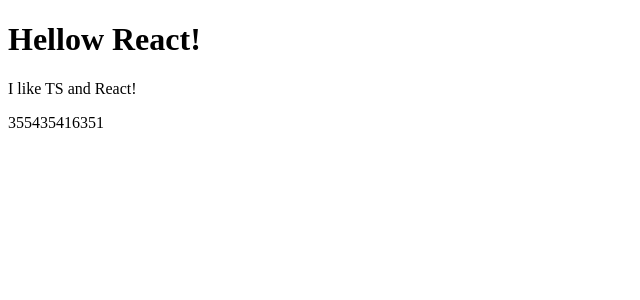
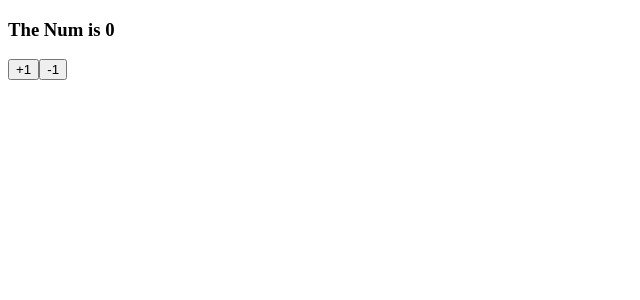
Before and after one commit to DoGukKim/react-basic-prepare, a React (Create React App) app: page / in a window 1280 px wide. Shown: the top 300 px of the page, without its empty margins (0-640 px from the left). Built offline with nearby package versions, Linux system fonts and the light colour scheme.

Commit message:
UpdateUseingSetState

```diff
--- a/src/Components/App.js
+++ b/src/Components/App.js
@@ -1,19 +1,12 @@
 import React from "react";
 import Screen from "./Screen";
-import PropsTypes from "prop-types";
 
 function App() {
   return (
     <>
-      <Screen name="React!" favNum={355435416351}>
-        I like TS and React!
-      </Screen>
+      <Screen />
     </>
   );
 }
 
-Screen.PropsTypes = {
-  name: PropsTypes.String,
-  favNum: PropsTypes.string.isRequired,
-};
 export default App;
--- a/src/Components/Screen.js
+++ b/src/Components/Screen.js
@@ -1,13 +1,45 @@
-import React, { children } from "react";
+import React, { Fragment } from "react";
+import PropsTypes from "prop-types";
 
-const Screen = ({ name, children, favNum }) => {
-  return (
-    <>
-      <h1>Hellow {name}</h1>
-      <p>{children}</p>
-      <p>{favNum}</p>
-    </>
-  );
+class Screen extends React.Component {
+  state = {
+    counter: 0,
+  };
+  add = () => {
+    this.setState(
+      {
+        counter: this.state.counter + 1,
+      },
+      // 추가적인 작업
+      () => console.log("StateAddIt!")
+    );
+  };
+  min = () => {
+    this.setState(prev => ({
+      counter: prev.counter - 1,
+    }));
+  };
+  render() {
+    const { counter } = this.state;
+    return (
+      <Fragment>
+        <h3>The Num is {counter}</h3>
+        <button onClick={this.add}>+1</button>
+        <button
+          onClick={() => {
+            this.setState(prev => ({
+              counter: prev.counter - 1,
+            }));
+          }}
+        >
+          -1
+        </button>
+      </Fragment>
+    );
+  }
+}
+Screen.PropsTypes = {
+  count: PropsTypes.number.isRequired,
 };
 
 export default Screen;
```
